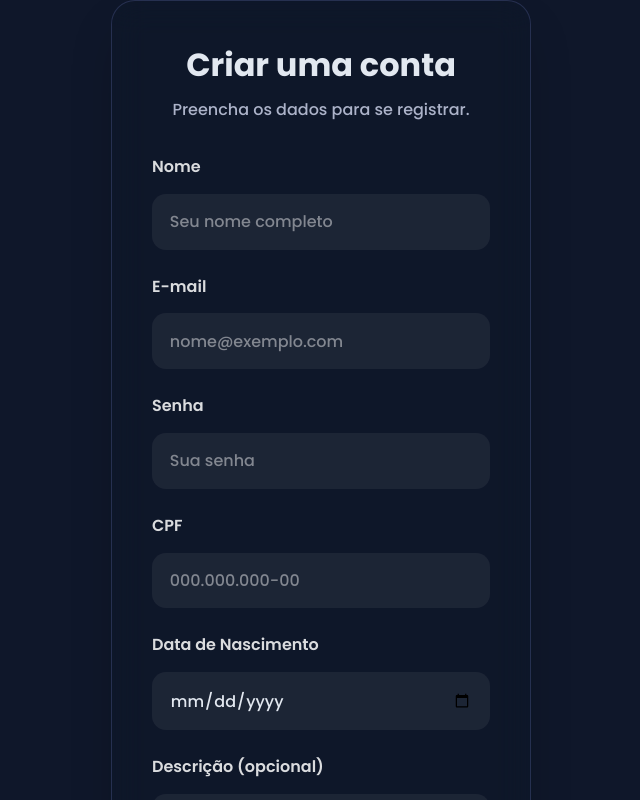
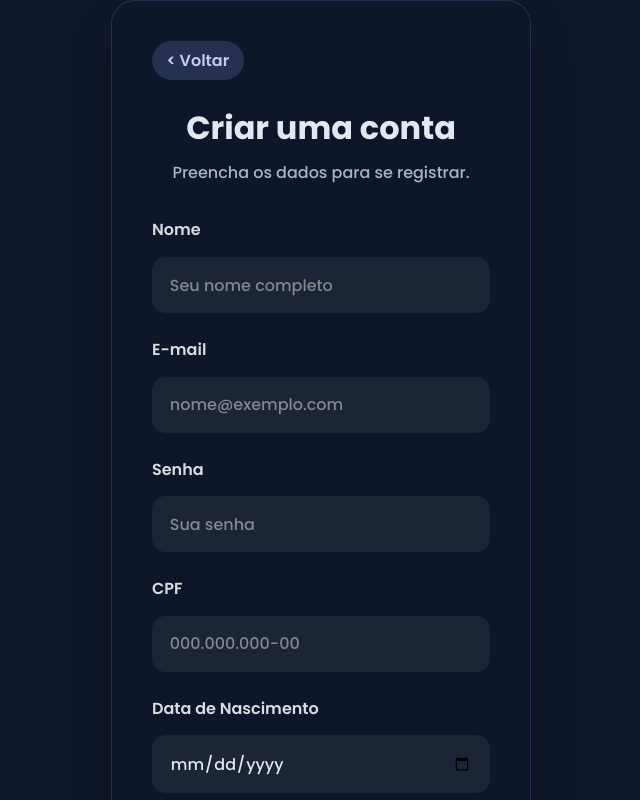
Before and after one commit to miltonlima/reactvite-app, a React (Vite) app: page /register in a window 1280 px wide. Shown: the top 800 px of the page, without its empty margins (319-959 px from the left). Built offline with nearby package versions, Linux system fonts and the light colour scheme.

Commit message:
Recurso: adicionar botão de voltar na página de registro, permitindo navegação para a página anterior ou para o login

```diff
--- a/src/pages/Login.css
+++ b/src/pages/Login.css
@@ -15,6 +15,33 @@
   border: 1px solid rgba(148, 163, 255, 0.18);
   background: rgba(15, 23, 42, 0.3);
   box-shadow: 0 25px 50px -12px rgba(0, 0, 0, 0.25);
+}
+
+.login-back-button {
+  display: inline-flex;
+  align-items: center;
+  gap: 0.35rem;
+  margin-bottom: 1.5rem;
+  padding: 0.45rem 0.9rem;
+  border: none;
+  border-radius: 999px;
+  font-weight: 600;
+  cursor: pointer;
+  background: rgba(148, 163, 255, 0.18);
+  color: rgba(226, 232, 255, 0.85);
+  transition: transform 0.18s ease, box-shadow 0.18s ease, opacity 0.18s ease;
+}
+
+.login-back-button:hover,
+.login-back-button:focus {
+  transform: translateY(-1px);
+  box-shadow: 0 12px 26px -18px rgba(148, 163, 255, 0.6);
+}
+
+.login-back-button:disabled {
+  opacity: 0.6;
+  cursor: not-allowed;
+  box-shadow: none;
 }
 
 @supports (backdrop-filter: blur(16px)) {
--- a/src/pages/RegisterPage.jsx
+++ b/src/pages/RegisterPage.jsx
@@ -14,6 +14,15 @@ const RegisterPage = () => {
   const [isLoading, setIsLoading] = useState(false);
   const { register } = useAuth();
   const navigate = useNavigate();
+
+  const handleBack = () => {
+    if (window.history.length > 1) {
+      navigate(-1);
+      return;
+    }
+
+    navigate('/login');
+  };
 
   const handleSubmit = async (e) => {
     e.preventDefault();
@@ -33,6 +42,9 @@ const RegisterPage = () => {
   return (
     <div className="login-container">
       <div className="login-card">
+        <button type="button" className="login-back-button" onClick={handleBack}>
+          {'< Voltar'}
+        </button>
         <header className="login-header">
           <h2>Criar uma conta</h2>
           <p>Preencha os dados para se registrar.</p>
```
